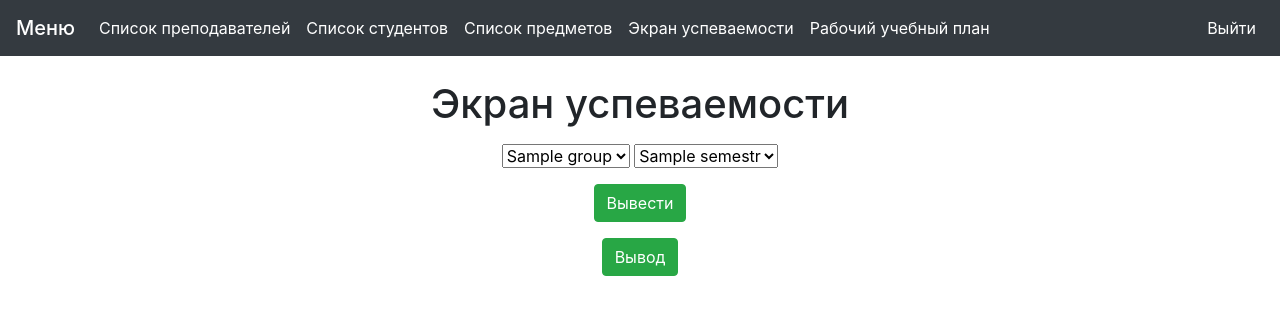
After one commit to voffan/umo, a Django app: page /disciplines/excel/ in a window 1280 px wide. The commit adds this page. Shown: the top 315 px of the page. Run offline with Django 3.2, Linux system fonts and the light colour scheme; a user stored in the database is signed in; tables that the repository leaves empty hold one stand-in row (values such as "Sample post"); some libraries are stand-ins or nearby versions.

Commit message:
Экран успеваемости выбор группы и семестра, начало работы

```diff
--- a/disciplines/urls.py
+++ b/disciplines/urls.py
@@ -7,6 +7,7 @@ urlpatterns = [
     url(r'(?P<pk>[0-9]+)/update/$', views.DisciplineUpdate.as_view(), name='update'),
     url(r'^delete/$', views.discipline_delete, name='delete'),
     url(r'^export/$', views.export_to_excel, name='export'),
+    url(r'^excel/$', views.excel, name='excel'),
     url(r'(?P<pk>[0-9]+)/$', views.discipline_detail, name='detail'),
     url(r'^add_details/$', views.DetailsCreate.as_view(), name='details_add'),
     url(r'^$', views.DisciplineList.as_view(), name='disciplines_list'),
--- a/disciplines/views.py
+++ b/disciplines/views.py
@@ -7,7 +7,7 @@ from django.views.generic import ListView, CreateView, UpdateView, DetailView
 from openpyxl import Workbook
 from openpyxl.styles import PatternFill, Border, Alignment, Protection, Font, Side
 
-from umo.models import Discipline, DisciplineDetails, ExamMarks, Group, Discipline
+from umo.models import Discipline, DisciplineDetails, ExamMarks, Group, Semestr
 
 
 # Create your views here.
@@ -101,8 +101,6 @@ def discipline_delete(request):
 
 def export_to_excel(request):
         # определяем стили
-        group_id = 1
-        semestr = 2
         font = Font(name='Calibri',
                     size=11,
                     bold=False,
@@ -168,6 +166,8 @@ def export_to_excel(request):
         today = today.strftime('%d.%m.%Y %S:%M:%H')
 
         # данные для строк
+        group_id = 1
+        semestr = 2
         group = Group.objects.get(pk=group_id)
         students = group.grouplist_set.all()
         subjects = group.program.discipline_set.filter(disciplinedetails__semestr__name=semestr)
@@ -179,14 +179,12 @@ def export_to_excel(request):
             ws.cell(row=1, column=_column).value = s.Name
             _column += 1
         for gl in students:
-            print(gl)
             ws.cell(row=_row, column=1).value = gl.student.FIO
             _column = 2
             for s in subjects:
                 mark = ExamMarks.objects.filter(student__id=gl.student.id, exam__discipline__id=s.id).first()
                 if mark is not None:
                     ws.cell(row=_row, column=_column).value = mark.mark.name
-                    print(mark)
                 _column += 1
             _row += 1
 
@@ -240,3 +238,9 @@ def export_to_excel(request):
         wb.save(response)
 
         return response
+
+
+def excel(request):
+    groupname = Group.objects.all()
+    semestrname = Semestr.objects.all()
+    return render(request, 'export_to_excel.html', {'groupname': groupname, 'semestrname': semestrname})
--- a/requirements.txt
+++ b/requirements.txt
@@ -1,3 +1,6 @@
 Django==1.11.7
 mysqlclient==1.3.12
 pytz==2017.3
+django-bootstrap4==0.0.6
+django-widget-tweaks==1.4.1
+openpyxl==2.5.3
--- a/templates/base.html
+++ b/templates/base.html
@@ -25,6 +25,9 @@
                     </li>
                     <li class="nav-item active">
                         <a class="nav-link" href="{% url 'disciplines:disciplines_list' %}">Список предметов</a>
+                    </li>
+                    <li class="nav-item active">
+                        <a class="nav-link" href="{% url 'disciplines:excel' %}">Экран успеваемости</a>
                     </li>
                     <li class="nav-item active">
                         <a class="nav-link" href="{% url 'nomenclatures:rup_list' %}">Рабочий учебный план</a>
--- a/templates/disciplines.html
+++ b/templates/disciplines.html
@@ -57,5 +57,4 @@
 
     <a href="{% url 'disciplines:disciplines_add' %}" class="btn btn-success">Добавить новый предмет</a>
     <a href="{% url 'disciplines:details_add' %}" class="btn btn-primary">Добавить детали предмета</a>
-    <a href="{% url 'disciplines:export' %}" class="btn btn-primary">Экран успеваемости</a>
 {% endblock %}
--- /dev/null
+++ b/templates/export_to_excel.html
@@ -0,0 +1,28 @@
+{% extends 'base.html' %}
+{% block title %}Экран успеваемости{% endblock %}
+{% block content %}
+    <div class="container">
+        <div class="row">
+            <div class="col-lg-12 col-lg-offset-12">
+                <center>
+                    <h1 class="title">Экран успеваемости</h1>
+                    <p></p>
+                    <select name="dropdown1">
+                        {% for groupname in groupname %}
+                            <option value="{{ groupname.Name }}">{{ groupname.Name}}</option>
+                        {% endfor %}
+                    </select>
+                    <select name="dropdown2">
+                        {% for semestrname in semestrname %}
+                            <option value="{{ semestrname.name }}">{{ semestrname.name}}</option>
+                        {% endfor %}
+                    </select>
+                    <p></p>
+                    <p><button type="submit" class="btn btn-success">Вывести</button>
+                    <p></p>
+                    <p><a href="{% url 'disciplines:export' %}" class="btn btn-success">Вывод</a></p>
+                </center>
+            </div>
+        </div>
+    </div>
+{% endblock %}
```
